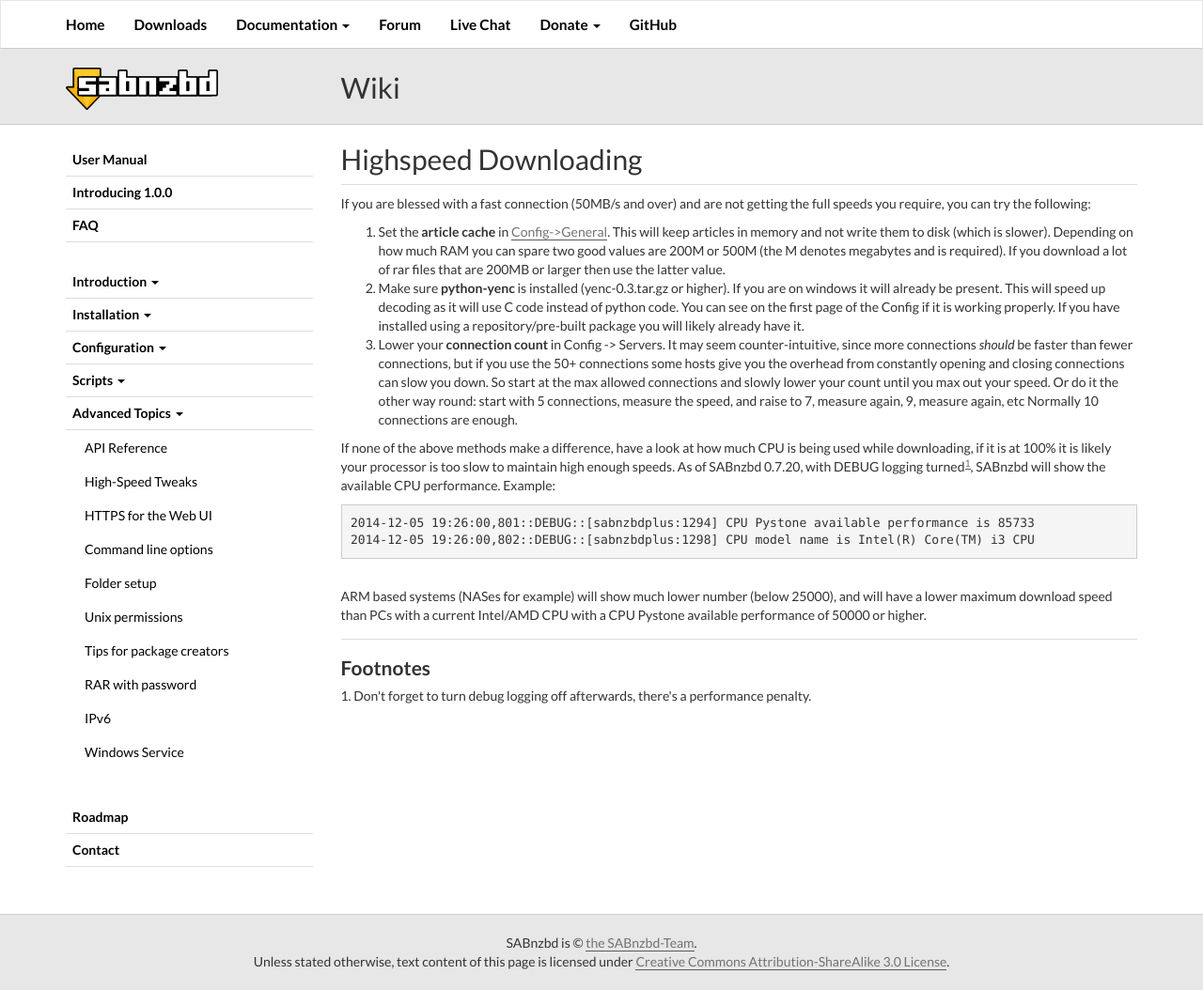
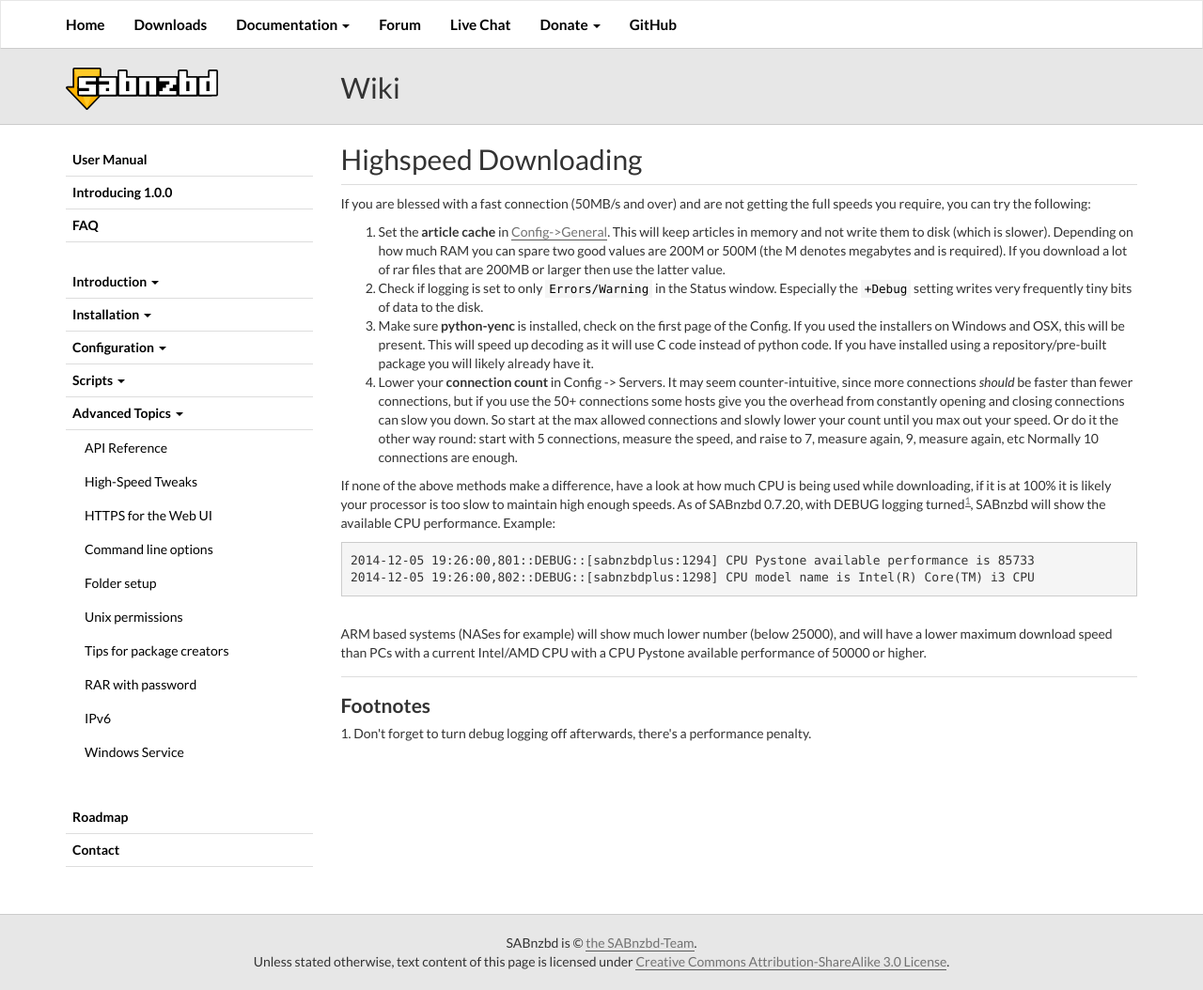
Before and after one commit to sabnzbd/sabnzbd.github.io, a Jekyll site: the page built from wiki/advanced/highspeed-downloading.html, in a window 1280 px wide. Shown: the whole page at 94% size. Built offline with Jekyll 4.4.1, drawn with Linux system fonts in a browser that asks for light colours.

Commit message:
Disable logging in speed-tricks

```diff
--- a/wiki/advanced/highspeed-downloading.html
+++ b/wiki/advanced/highspeed-downloading.html
@@ -5,7 +5,8 @@
 <p>If you are blessed with a fast connection (50MB/s and over) and are not getting the full speeds you require, you can try the following:</p>
 <ol>
     <li>Set the <strong>article cache</strong> in <a href="/wiki/configuration/1.0/general">Config-&gt;General</a>. This will keep articles in memory and not write them to disk (which is slower). Depending on how much RAM you can spare two good values are 200M or 500M (the M denotes megabytes and is required). If you download a lot of rar files that are 200MB or larger then use the latter value.</li>
-    <li>Make sure <strong>python-yenc</strong> is installed (yenc-0.3.tar.gz or higher). If you are on windows it will already be present. This will speed up decoding as it will use C code instead of python code. You can see on the first page of the Config if it is working properly. If you have installed using a repository/pre-built package you will likely already have it.</li>
+    <li>Check if logging is set to only <code>Errors/Warning</code> in the Status window. Especially the <code>+Debug</code> setting writes very frequently tiny bits of data to the disk.</li>
+    <li>Make sure <strong>python-yenc</strong> is installed, check on the first page of the Config. If you used the installers on Windows and OSX, this will be present. This will speed up decoding as it will use C code instead of python code. If you have installed using a repository/pre-built package you will likely already have it.</li>
     <li>Lower your <strong>connection count</strong> in Config -&gt; Servers. It may seem counter-intuitive, since more connections <em>should</em> be faster than fewer connections, but if you use the 50+ connections some hosts give you the overhead from constantly opening and closing connections can slow you down. So start at the max allowed connections and slowly lower your count until you max out your speed. Or do it the other way round: start with 5 connections, measure the speed, and raise to 7, measure again, 9, measure again, etc Normally 10 connections are enough.</li>
 </ol>
 <p>If none of the above methods make a difference, have a look at how much CPU is being used while downloading, if it is at 100% it is likely your processor is too slow to maintain high enough speeds. As of SABnzbd 0.7.20, with DEBUG logging turned<sup class="footnoteref"><a id="footnoteref-1" href="#footnote-1">1</a></sup>, SABnzbd will show the available CPU performance. Example:</p>
```
